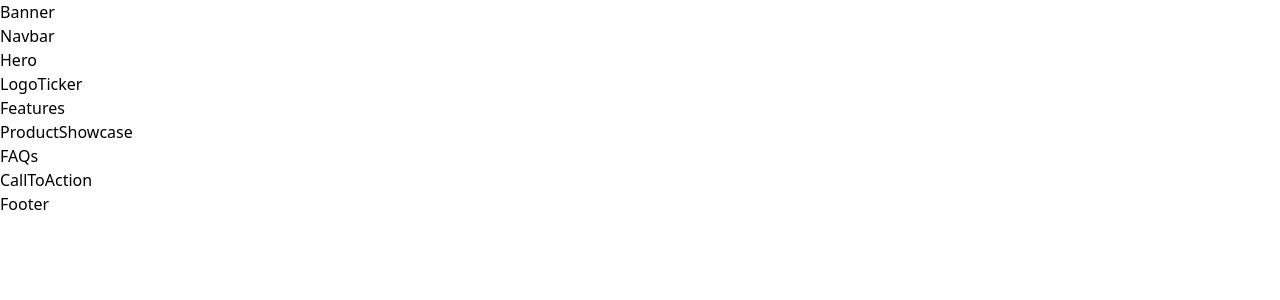
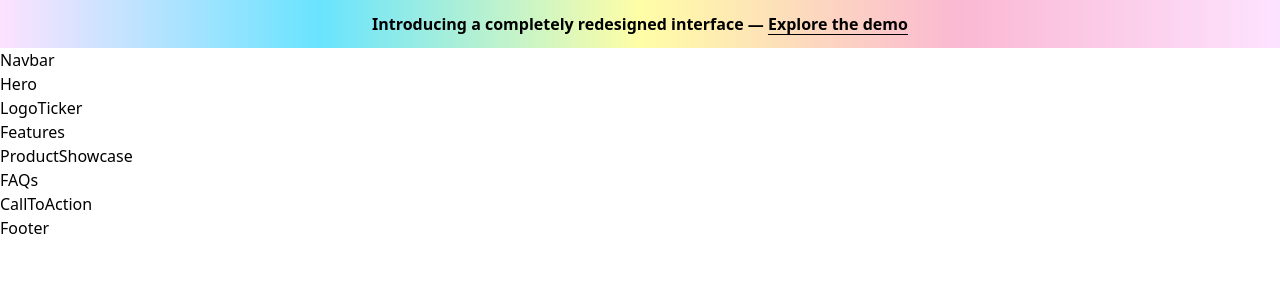
Before and after one commit to virendrapatil24/onetask, a Next.js app: page / in a window 1280 px wide. Shown: the top 300 px of the page. Built offline with nearby package versions, Linux system fonts and the light colour scheme.

Commit message:
adds banner component

```diff
--- a/src/components/Banner.tsx
+++ b/src/components/Banner.tsx
@@ -1,7 +1,20 @@
 import React from "react";
 
 const Banner = () => {
-  return <div>Banner</div>;
+  return (
+    <div className="py-3 text-center bg-[linear-gradient(to_right,rgba(252,_214,_255,_0.7),rgba(41,_216,_255,_0.7),rgba(255,_253,_128,_0.7),rgba(248,_154,_192,_0.7),rgba(252,_214,_255,_0.7))]">
+      <div className="container">
+        <p className="font-semibold">
+          <span className="hidden sm:inline">
+            Introducing a completely redesigned interface —{" "}
+          </span>
+          <a href="#" className="underline underline-offset-4">
+            Explore the demo
+          </a>
+        </p>
+      </div>
+    </div>
+  );
 };
 
 export default Banner;
```
